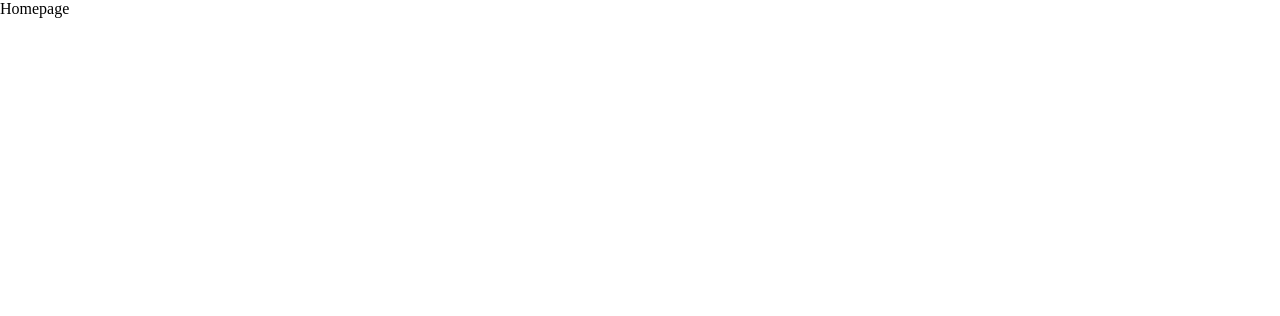
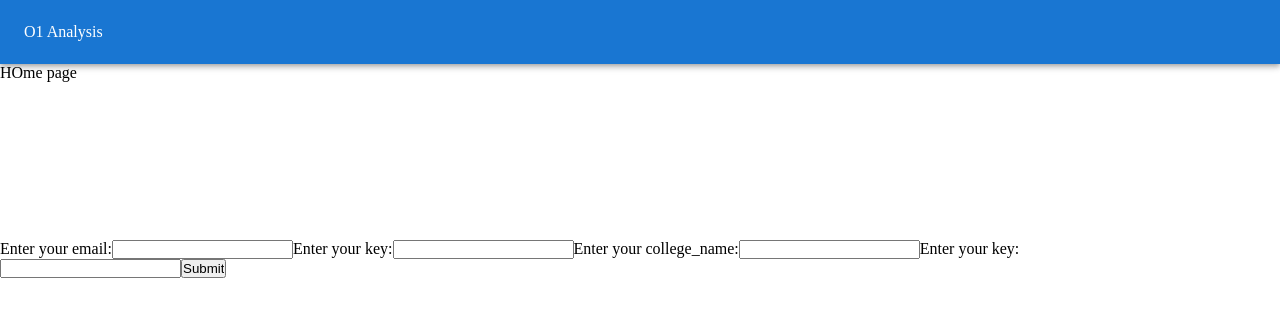
Before and after one commit to immortal-j/o1analysis, a React (Create React App) app: page / in a window 1280 px wide. Shown: the top 316 px of the page. Built offline with nearby package versions, Linux system fonts and the light colour scheme.

Commit message:
intial commit for home page

```diff
--- a/package.json
+++ b/package.json
@@ -3,6 +3,9 @@
   "version": "0.1.0",
   "private": true,
   "dependencies": {
+    "@emotion/react": "^11.9.0",
+    "@emotion/styled": "^11.8.1",
+    "@mui/material": "^5.6.3",
     "@testing-library/jest-dom": "^5.16.4",
     "@testing-library/react": "^13.1.1",
     "@testing-library/user-event": "^13.5.0",
--- a/src/Home/Pages/Homepage.js
+++ b/src/Home/Pages/Homepage.js
@@ -1,8 +1,14 @@
 import React from 'react'
+import Form from '../components/Form'
+import Navbar from '../components/Navbar'
 
 const Homepage = () => {
   return (
-    <div>Homepage</div>
+    <>
+    <Navbar/>
+    <Form/>
+    <p>HOme page</p>
+    </>
   )
 }
 
--- /dev/null
+++ b/src/Home/components/Form.jsx
@@ -0,0 +1,79 @@
+import { Box} from '@mui/material'
+import { flexbox } from '@mui/system';
+import React, { useState } from 'react'
+
+const defaultValues = {
+    email: "",
+    key: "",
+    college_name: "",
+    student_name: "",
+  };
+
+const Form = () => {
+    const [inputs, setInputs] = useState({});
+
+    const handleChange = (event) => {
+      const email = event.target.name;
+      const key = event.target.value;
+      const college_name = event.target.value;
+      const student_name = event.target.value;
+      setInputs(values => ({...values, [email]: email,[key]:key,[college_name]:college_name,[student_name]:student_name }))
+    }
+
+    const handleSubmit = (event) => {
+      event.preventDefault();
+      alert(inputs);
+    }
+
+
+  return (
+<>
+<Box position='absolute' top="30vh" right="20vw">
+
+
+<form onSubmit={handleSubmit} sx={{display:flexbox, flexDirection:"column"}}>
+
+      <label>Enter your email:
+      <input
+        type="text"
+        name="email"
+        value={inputs.email || ""}
+        onChange={handleChange}
+      />
+      </label>
+      <label>Enter your key:
+        <input
+          type="text"
+          name="key"
+          value={inputs.key || ""}
+          onChange={handleChange}
+        />
+ </label>
+      <label>Enter your college_name:
+        <input
+          type="text"
+          name="college_name"
+          value={inputs.college_name || ""}
+          onChange={handleChange}
+        />
+ </label>
+      <label>Enter your key:
+        <input
+          type="text"
+          name="student_name"
+          value={inputs.student_name || ""}
+          onChange={handleChange}
+        />
+
+        </label>
+        <input type="submit" />
+    </form>
+
+
+</Box>
+
+</>
+  )
+}
+
+export default Form;
--- /dev/null
+++ b/src/Home/components/Navbar.jsx
@@ -0,0 +1,26 @@
+import React from 'react'
+import Toolbar from '@mui/material/Toolbar';
+import { AppBar } from '@mui/material';
+
+
+const Navbar = () => {
+  return (
+      <>
+      <AppBar position='static'>
+              <Toolbar>
+        O1 Analysis
+      </Toolbar>
+      </AppBar>
+
+
+
+
+
+
+
+      </>
+
+  )
+}
+
+export default Navbar
```
Also changed, not shown: 1 other file (tests, documents, lock files or other folders).
